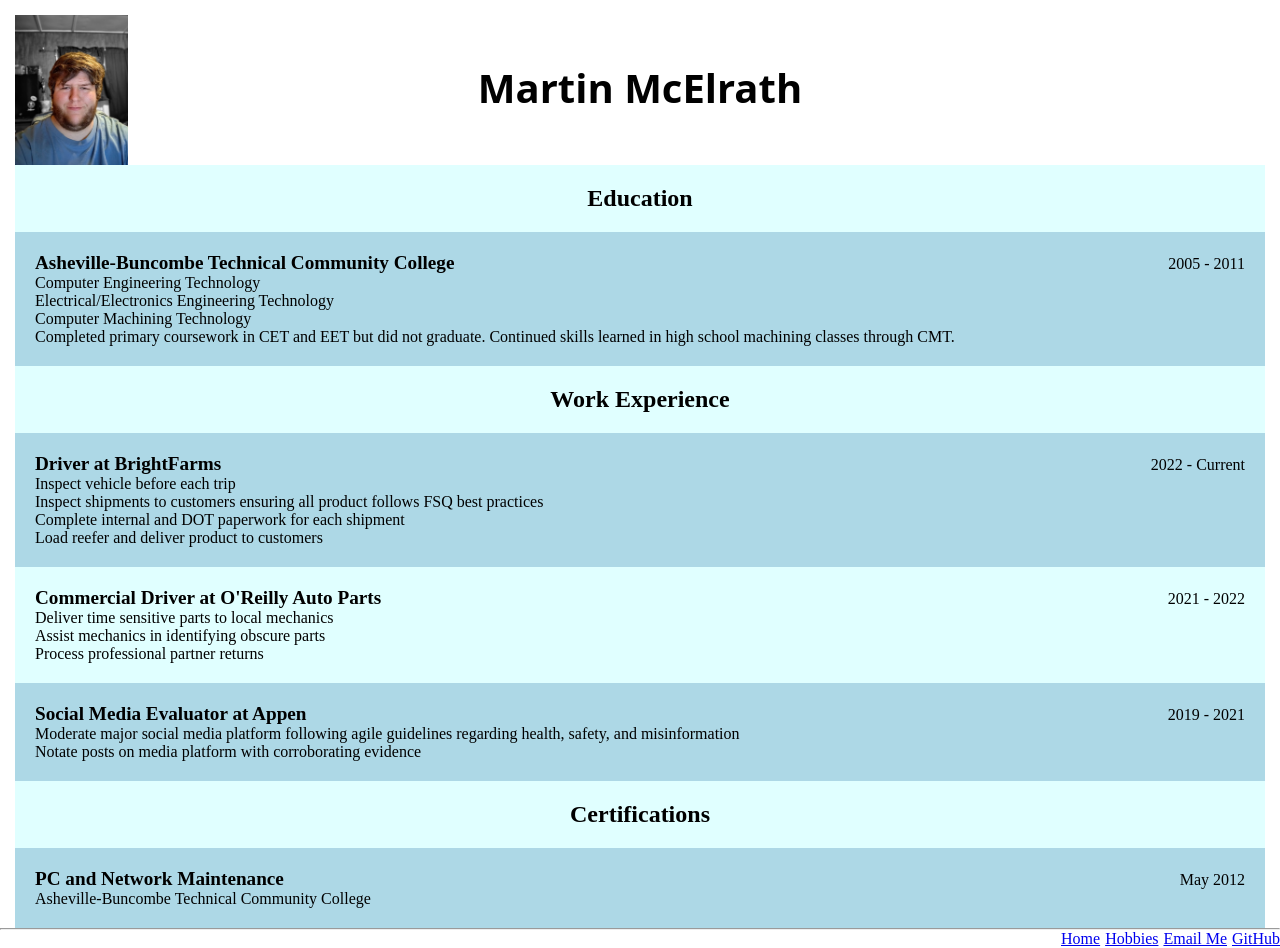
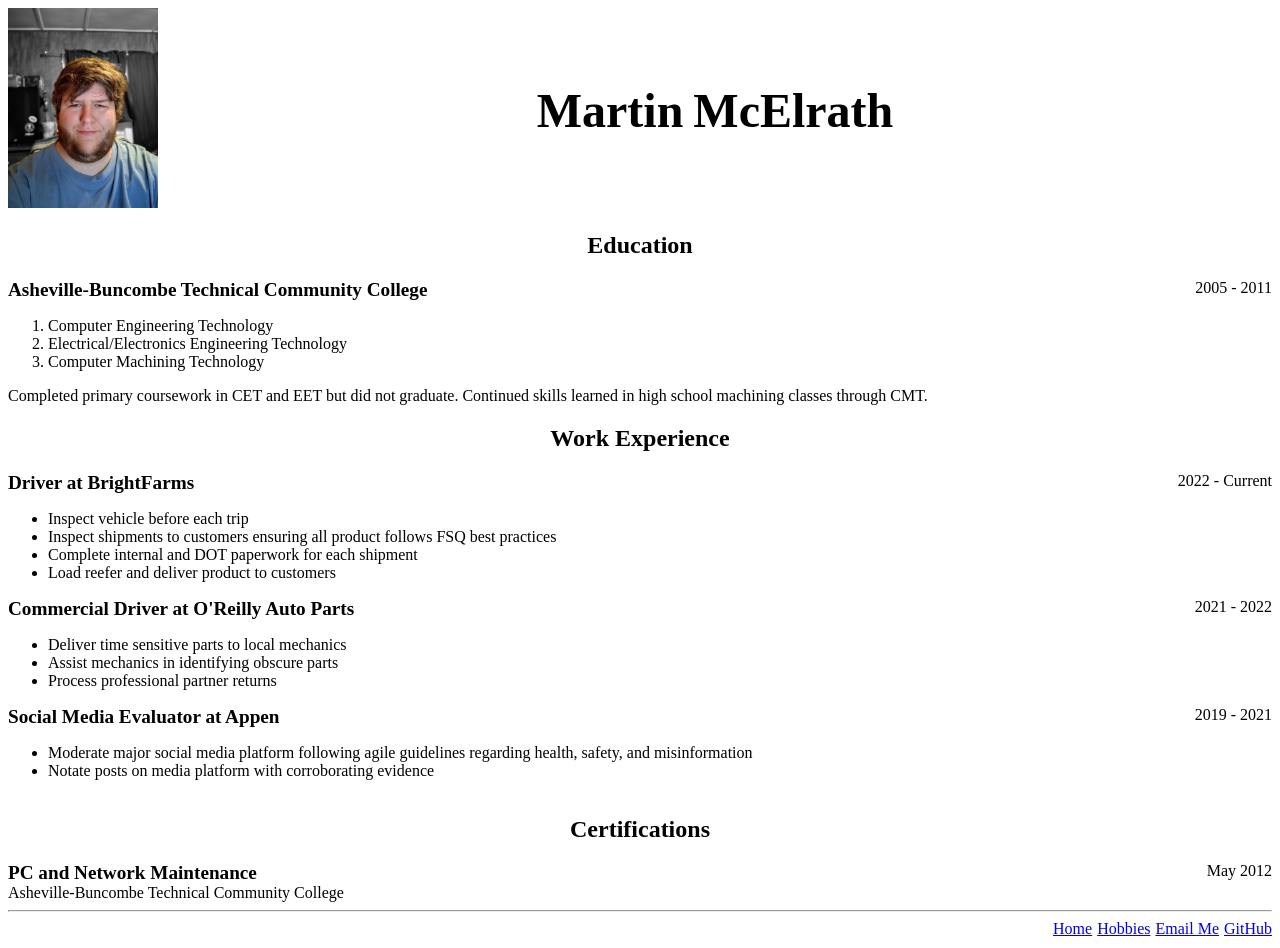
Before and after one commit to joma65/myresume, a plain HTML site: page index.html in a window 1280 px wide. Drawn offline with Linux system fonts and the light colour scheme.

Commit message:
removed color for now, updated to use grid

```diff
--- a/index.html
+++ b/index.html
@@ -27,7 +27,7 @@
 						<div id="college">
 							Asheville-Buncombe Technical Community College
 						</div>
-						<div id="years">2005 - 2011</div>
+						<div class="years">2005 - 2011</div>
 					</div>
 
 					<ol>
@@ -42,8 +42,8 @@
 				<div class="work">
 					<div class="job even">
 						<div class="jobYear">
-							<div id="current">Driver at BrightFarms</div>
-							<div id="years">2022 - Current</div>
+							<div class="jobTitle" id="current">Driver at BrightFarms</div>
+							<div class="years">2022 - Current</div>
 						</div>
 						<ul>
 							<li>Inspect vehicle before each trip</li>
@@ -57,8 +57,8 @@
 					</div>
 					<div class="job odd">
 						<div class="jobYear">
-							<div id="prior">Commercial Driver at O'Reilly Auto Parts</div>
-							<div id="years">2021 - 2022</div>
+							<div class="jobTitle" id="prior">Commercial Driver at O'Reilly Auto Parts</div>
+							<div class="years">2021 - 2022</div>
 						</div>
 						<ul>
 							<li>Deliver time sensitive parts to local mechanics</li>
@@ -68,8 +68,8 @@
 					</div>
 					<div class="job even">
 						<div class="jobYear">
-							<div id="older">Social Media Evaluator at Appen</div>
-							<div id="years">2019 - 2021</div>
+							<div class="jobTitle" id="older">Social Media Evaluator at Appen</div>
+							<div class="years">2019 - 2021</div>
 						</div>
 						<ul>
 							<li>
@@ -87,7 +87,7 @@
 					<div class="awards">
 						<div class="eduYear">
 							<div class="cert">PC and Network Maintenance</div>
-							<div id="years">May 2012</div>
+							<div class="years">May 2012</div>
 						</div>
 					</div>
 					Asheville-Buncombe Technical Community College<br />
--- a/style.css
+++ b/style.css
@@ -1,126 +1,53 @@
-* {
-	margin: 0;
-	padding: 0;
+.resume {
+	display: flex;
+	flex-direction: column;
 }
 
-.resume {
-	display: flex;
-	align-items: baseline;
-	flex-direction: column;
-	min-width: min-content;
-	width: 100%;
+img {
+	width: 150px;
 }
 h2 {
 	text-align: center;
 }
-.job,
-.awards {
-	display: flex;
-	align-items: baseline;
-}
-ul,
-ol {
-	list-style: none;
+.top {
+	display: grid;
+	grid-template-columns: 150px auto;
 }
 
-.job {
-	flex-direction: column;
-	padding: 20px;
-}
-
-.jobYear,
-.eduYear {
-	width: 100%;
+.years {
 	display: flex;
-	align-items: baseline;
-	flex-direction: row;
-	justify-content: space-between;
-	gap: 20px;
-}
-
-.even {
-	background-color: lightblue;
-	margin: 0px 15px;
-	padding: 20px;
-}
-
-.odd {
-	background-color: lightcyan;
-	margin: 0px 15px;
-	padding: 20px;
-}
-
-#current,
-#prior,
-#older,
-#college,
-.cert {
-	font-weight: bold;
-	font-size: larger;
-}
-
-#years {
 	flex-shrink: 0;
 }
 
-.top {
+.name {
 	display: flex;
+	justify-content: center;
 	align-items: center;
-	width: 100%;
-	position: relative;
+	flex-wrap: wrap;
+	gap: 10px;
+	font-size: 3rem;
+	font-weight: 600;
+}
+.edu,
+.work,
+.awards {
+	display: grid;
+	grid-template-columns: 1fr;
 }
 
-div > img {
-	height: 150px;
-	/* margin: 15px 0px 10px 15px; */
-	position: absolute;
-	top: 15px;
-	left: 15px;
-}
-
-.name {
-	margin: 0 auto;
-	font-weight: 800;
-	font-size: 2.5rem;
-	font-family: system-ui, -apple-system, BlinkMacSystemFont, "Segoe UI", Roboto,
-		Oxygen, Ubuntu, Cantarell, "Open Sans", "Helvetica Neue", sans-serif;
-	height: 165px;
-	position: relative;
-	top: 60px;
-	margin-left: (device-width/2);
-}
-
-.experience {
+.eduYear,
+.jobYear {
+	display: inline-flex;
+	justify-content: space-between;
 	width: 100%;
 }
 
-@media only screen and (max-width: 600px) {
-	.resume {
-		flex-wrap: wrap;
-	}
-	.top {
-		align-content: center;
-	}
-	.name {
-		max-width: min-content;
-		top: 30px;
-		display: flex;
-		flex-direction: column;
-		align-items: center;
-	}
-}
-
-@media only screen and (max-width: 450px) {
-	.name {
-		margin: 0 auto;
-		margin-right: 30px;
-		display: flex;
-		flex-direction: column;
-		align-items: center;
-	}
-	.top {
-		justify-content: right;
-	}
+#college,
+.jobTitle,
+.cert {
+	font-size: 1.2rem;
+	font-weight: 600;
+	margin-right: 30px;
 }
 
 .nav {
```
